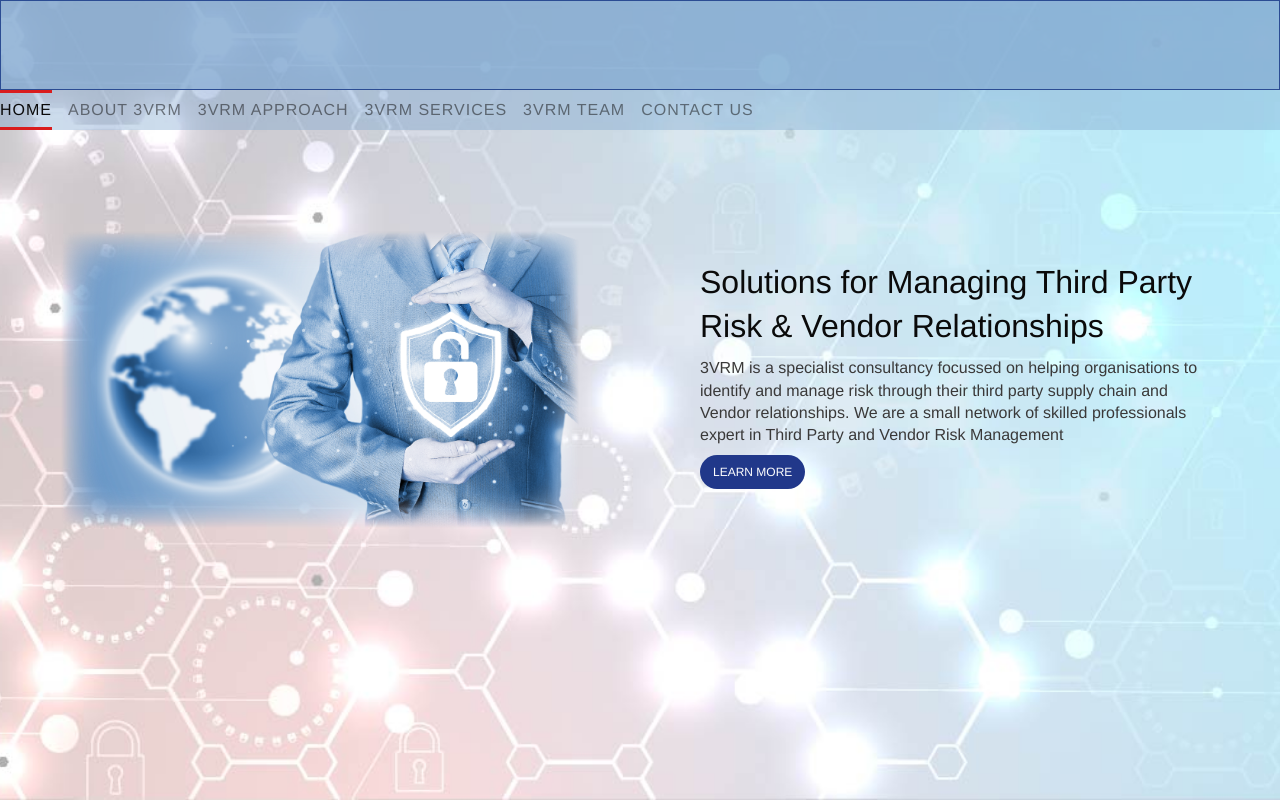
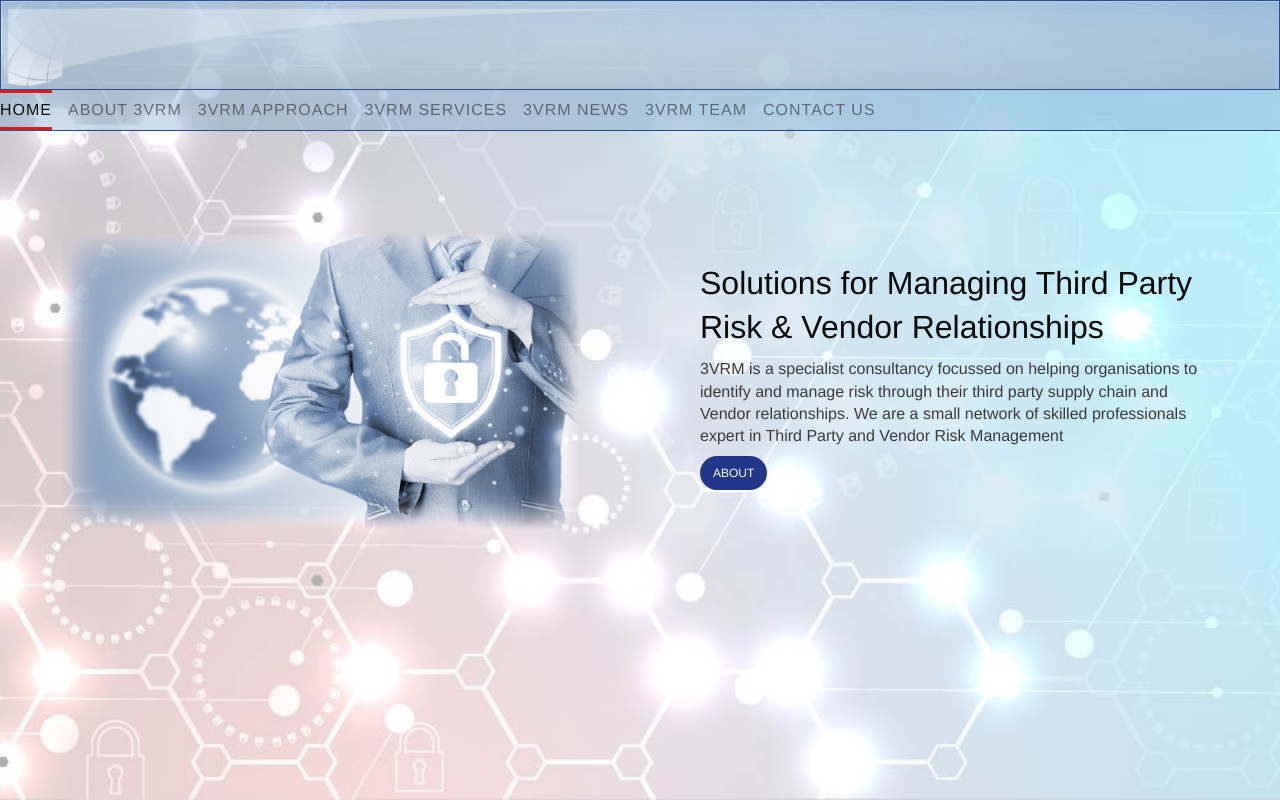
Before and after one commit to 3vrm/3vrm, a Django app: page /home/homepage/ in a window 1280 px wide. Run offline with Django 3.2, Linux system fonts and the light colour scheme; some libraries are stand-ins or nearby versions.

Commit message:
added missing pages and updated graphics on services page

```diff
--- a/website/website/home/static/css/app-desktop.css
+++ b/website/website/home/static/css/app-desktop.css
@@ -21,6 +21,10 @@
   letter-spacing: 1px;
   transition: all 0.35s ease;
   background-color: rgba(129, 168, 208, 0.4);
+  border-bottom-style: groove;
+  border-bottom-width: 0.5px;
+  border-bottom-color: #2b4c93;
+
 }
 
 .menu-hover-lines li a {
@@ -82,7 +86,7 @@
   border-style: groove;
   border-width: 0.5px;
   border-color: #2b4c93;
-  background-color: rgba(129, 168, 208, 0.80);
+  background-color: rgba(129, 168, 208, 0.2);
   background-size: cover;
   width: 100vw;
   text-align: left;
@@ -95,6 +99,8 @@
   -webkit-justify-content: left;
       -ms-flex-pack: left;
           justify-content: left;
+  background-image: url("../media/border.png");
+  background-size: cover;
 }
 
 .button{
@@ -116,9 +122,10 @@
     padding: 100px 60px 60px 60px;
 }
 
-#intro{
+#homepage-intro{
     padding: 130px 60px 60px 60px;
 }
+
 .marketing-site-hero-content h1 {
   font-size: 32px;
 }
@@ -134,7 +141,7 @@
   color: #3a3939;
 }
 
-/*services*/
+/*services formatting*/
 
 .flip-card {
   -webkit-perspective: 1000;
@@ -176,17 +183,17 @@
 
 #box-a {
   background: url("../media/glass 1.png") no-repeat;
-  background-size: 100%;
+  background-size: cover;
 }
 
 #box-b {
   background: url("../media/glass 1.png") no-repeat;
-  background-size: 100%;
+  background-size: cover;
 }
 
 #box-c {
   background: url("../media/glass 1.png") no-repeat;
-  background-size: 100%;
+  background-size: cover;
 }
 
 .flip-card-inner-front {
@@ -233,6 +240,10 @@
   padding: 1rem;
 }
 
+.flip-card-inner-back p {
+  line-height: 1;
+}
+
 .flip-card-inner-back-title {
   font-weight: bold;
 }
@@ -264,3 +275,21 @@
   font-weight: bold;
   border-radius: 25px;
 }
+
+#services-desktop{
+  margin: auto;
+  width: 85%;
+}
+
+.services{
+  width: 100%;
+  flex: 0 50%;
+}
+
+#services-graphic{
+    padding: 100px 60px 0px 60px;
+}
+
+#services-intro{
+    padding: 130px 60px 0px 60px;
+}
--- a/website/website/home/static/js/app.js
+++ b/website/website/home/static/js/app.js
@@ -1,4 +1,5 @@
 
-$('menu.menu-hover-lines').on('click', function(){
-   $(this).addClass('active').siblings().removeClass('active');
+$('li').on( 'click', function(e){
+  $('li.active').removeClass('active');
+  $(this).addClass('active');
 });
--- a/website/website/home/templates/base.html
+++ b/website/website/home/templates/base.html
@@ -19,16 +19,7 @@
 			</div>
 		</div>
 
-		<div class="desktop-visible">
-			<ul class="menu menu-hover-lines">
-				<li class="active"><a href="{% url "homepage" %}">Home</a></li>
-				<li><a href="#">About 3VRM</a></li>
-				<li><a href="#">3VRM Approach</a></li>
-				<li><a href="{% url "services" %}">3VRM Services</a></li>
-				<li><a href="#">3VRM Team</a></li>
-				<li><a href="#">Contact Us</a></li>
-			</ul>
-		</div>
+
 		<div class="mobile-visible">
 			<div class="title-bar-left">
 				<ul class="vertical menu accordion-menu" data-accordion-menu>
--- a/website/website/home/templates/home/homepage.html
+++ b/website/website/home/templates/home/homepage.html
@@ -5,16 +5,26 @@
 
 
 {% block content %}
-
+<div class="desktop-visible">
+	<ul class="menu menu-hover-lines">
+		<li class="active"><a href="{% url "homepage" %}">Home</a></li>
+		<li><a href="{% url "about" %}">About 3VRM</a></li>
+		<li><a href="{% url "approach" %}">3VRM Approach</a></li>
+		<li><a href="{% url "services" %}">3VRM Services</a></li>
+		<li><a href="{% url "news" %}">3VRM News</a></li>
+		<li><a href="{% url "team" %}">3VRM Team</a></li>
+		<li><a href="{% url "contactUs" %}">Contact Us</a></li>
+	</ul>
+</div>
 <div class="container">
 		<div class="homepage" id="homepage-graphic">
 			<img src="{% static "media/homepage graphic.png" %}">
 	</div>
-	<div class="homepage" id="intro">
+	<div class="homepage" id="homepage-intro">
 		<div class="marketing-site-hero-content">
 			<h1>Solutions for Managing Third Party Risk & Vendor Relationships</h1>
 			<p class="subheader">3VRM is a specialist consultancy focussed on helping organisations to identify and manage risk through their third party supply chain and Vendor relationships.    We are a small network of skilled professionals expert in Third Party and Vendor Risk Management</p>
-			<a href="{% url "services" %}" class="round button">learn more</a>
+			<a href="{% url "about" %}" class="round button">about</a>
 		</div>
 	</div>
 </div>
--- a/website/website/home/urls.py
+++ b/website/website/home/urls.py
@@ -5,5 +5,10 @@
 urlpatterns = [
 	path('', views.base),
 	path('homepage/', views.homepage, name='homepage'),
+	path('about/', views.about, name='about'),
 	path('services/', views.services, name='services'),
+	path('approach/', views.approach, name='approach'),
+	path('team/', views.team, name='team'),
+	path('contactUs/', views.contactUs, name='contactUs'),
+	path('news/', views.news, name='news'),
 ]
--- a/website/website/home/views.py
+++ b/website/website/home/views.py
@@ -9,3 +9,18 @@
 
 def services(request):
 	return render(request, 'home/services.html')
+
+def approach(request):
+	return render(request, 'home/approach.html')
+
+def about(request):
+	return render(request, 'home/about.html')
+
+def team(request):
+	return render(request, 'home/team.html')
+
+def contactUs(request):
+	return render(request, 'home/contact.html')
+
+def news(request):
+	return render(request, 'home/news.html')
```
Also changed, not shown: website/website/home/templates/home/about.html (added, +20 -0 lines), website/website/home/templates/home/approach.html (added, +20 -0 lines), website/website/home/templates/home/contact.html (added, +20 -0 lines), website/website/home/templates/home/news.html (added, +20 -0 lines), website/website/home/templates/home/services.html (+26 -1 lines), website/website/home/templates/home/team.html (added, +20 -0 lines), website/website/home/static/media/Box.png (deleted), website/website/home/static/media/Box2.png (deleted), website/website/home/static/media/Glass 1.png, website/website/home/static/media/Glass.png (added), website/website/home/static/media/Homepage Graphic.png, website/website/home/static/media/border.png (added), website/website/home/static/media/box c.png (deleted), 1 other file.
